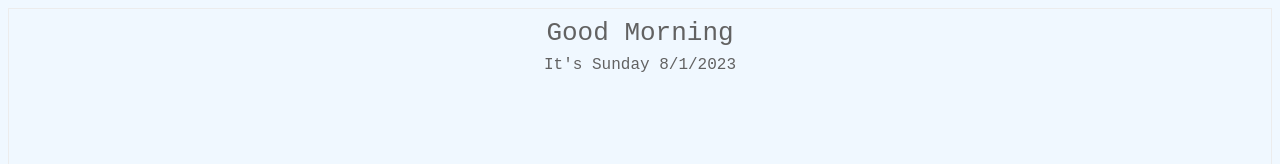
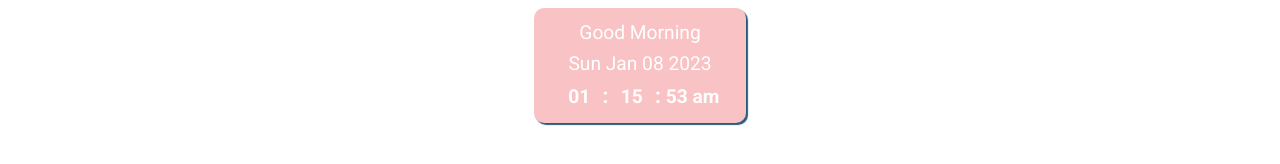
Before and after one commit to puppycatjax/Notion, a plain HTML site: page greetings.html in a window 1280 px wide. Shown: the top 164 px of the page. Drawn offline with Linux system fonts and the light colour scheme.

Commit message:
Update greetings.html

```diff
--- a/greetings.html
+++ b/greetings.html
@@ -1,57 +1,169 @@
-<html>
+<!-- original : https://codepen.io/SeanNorton/pen/LWBXQL -->
+<!DOCTYPE html>
+<html lang="en">
 <head>
-    <title>Greeting Message</title>
+    <meta charset="UTF-8">
+    <meta name="viewport" content="width=device-width, initial-scale=1.0">
+    <title>Document</title>
+
     <style>
-#lbl {
-    font-family: monospace;
-    font-size: xx-large;
-    color: #626262;
-    padding: 5px;
-    border: 1px solid #ececec;
-    text-align: center;
-    line-height: 1.5;
-    height:85%
+
+        /*CSS RESETS*/
+
+body{
+    background-color: #fff;
+    line-height: 1.6;
+
+}
+
+h1 {
+    margin-top: 0;
+}
 
 
+/*CSS START*/
+
+.full-table {
+    display: table;
+    height: 100%;
+    width: 100%;
 }
-#date{
-    font-size:large;
+
+.table-cell {
+    display: table-cell;
+    vertical-align: middle;
+    text-align: center;
 }
-body{
-    background-color: aliceblue;
+
+.card {
+    padding: 10px 25px 10px 25px;
+    border-radius: 10px;
+    background: #F9C2C5;
+    color: #fff;
+    display: inline-block;
+    box-shadow: 2px 2px 1px 0px #295C7B;
 }
+
+.card:hover {
+    margin-top: 2px;
+    box-shadow: none;
+}
+
+.clock {
+    display: inline-block;
+    font-family: 'Roboto', sans-serif;
+    font-weight: bold;
+    font-size: 1.2em;
+    /* padding-left: 20px; */
+}
+
+.time {
+    display: inline-block;
+    min-width: 37px;
+}
+
+.colon {
+    font-size: 1.1em;
+    display: inline-block;
+}
+
+.date {
+    display: block;
+    min-width: 162px;
+    /* padding-right: 30px; */
+    /* border-right: 2px solid #295C7B; */
+    font-family: 'Roboto', sans-serif;
+    font-size: 1.2em;
+}
+.greet{
+
+    min-width: 162px;
+    /* padding-right: 30px; */
+    font-family: 'Roboto', sans-serif;
+    font-size: 1.2em;
+}
+
     </style>
 </head>
 <body>
-    <div id="lbl"></div>
-</body>
+    <link href="https://fonts.googleapis.com/css?family=Lobster|Roboto:400,700" rel="stylesheet">
+
+<div class="full-table">
+  <div class="table-cell">
+
+    <div class="card">
+        <div class="greet" id="greet"></div>
+      <div class="date" id="date"></div>
+      <div class="clock">
+        <div class="time" id="hour"></div>
+        <div class="colon">:</div>
+        <div class="time" id="min"></div>
+        <div class="colon">:</div>
+        <div class="time" id="sec"></div>
+      </div>
+    </div>
+
+  </div>
+</div>
 
 <script>
-    var weekday = new Array(7);
-    weekday[0] = "Sunday";
-    weekday[1] = "Monday";
-    weekday[2] = "Tuesday";
-    weekday[3] = "Wednesday";
-    weekday[4] = "Thursday";
-    weekday[5] = "Friday";
-    weekday[6] = "Saturday";
+    function date() {
+var today = new Date();
+document.getElementById('date').innerHTML = today.toDateString();
+}
 
 
-    var today = new Date();
-    var hrs = today.getHours();
-    var dayOfWeek = weekday[today.getDay()];
-    var date = dayOfWeek+" " + today.getDate() + "/" +(today.getMonth()+1) +'/'+today.getFullYear()  ;
-
-    var greet;
-
-    if (hrs < 12)
+function clock() {
+var today = new Date();
+var hour = zeros(twelveHour(today.getHours()));
+var minutes = zeros(today.getMinutes());
+var seconds = zeros(today.getSeconds());
+if(today.getHours() >=12){
+    seconds+=" pm"
+}
+else{
+    seconds+=" am"
+}
+hrs = today.getHours();
+if (hrs < 12)
         greet = 'Good Morning  ';
     else if (hrs >= 12 && hrs <= 17)
         greet = 'Good Afternoon ';
     else if (hrs >= 17 && hrs <= 24)
         greet = 'Good Evening  ';
+// console.log(today.toLocaleTimeString());
+document.getElementById('greet').innerHTML = greet;
+document.getElementById('hour').innerHTML = hour;
+document.getElementById('min').innerHTML = minutes;
+document.getElementById('sec').innerHTML = seconds;
+}
 
-    document.getElementById('lbl').innerHTML =
-        greet+=`<div id="date"> It's ${date}</div>`;
+function twelveHour(hour) {
+if (hour > 12) {
+    return hour -= 12
+} else if (hour === 0) {
+    return hour = 12;
+} else {
+    return hour
+}
+}
+// adds zero infront of single digit number
+function zeros(num) {
+if (num < 10) {
+    num = '0' + num
+};
+return num;
+}
+
+function dateTime() {
+date();
+clock();
+setTimeout(dateTime, 500);
+}
+
+dateTime()
+// END
 </script>
+
+</body>
 </html>
```
